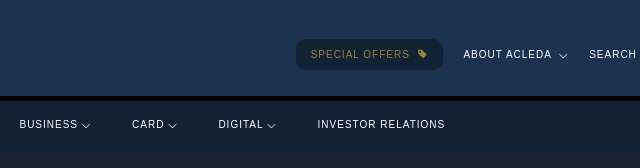
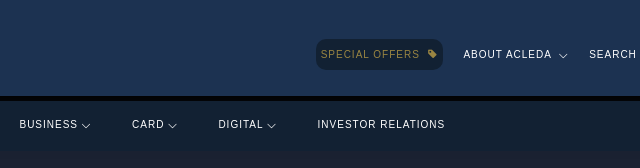
Before and after one commit to MCSThyCoding/demo1.1, a plain HTML site: page index.html in a window 1280 px wide. In both pictures the pointer is over the link "SPECIAL OFFERS". Shown: the full height of the page, 267-907 px from the left. Drawn offline with nearby package versions, Linux system fonts and the light colour scheme.

Commit message:
Update style.css

```diff
--- a/CSS/style.css
+++ b/CSS/style.css
@@ -53,7 +53,7 @@ header ul li a:hover {
 .internet-banking:hover{
   border-radius: 10px;
   background-color: #122133;
-  padding: 10px 15px;
+  padding: 10px 5px;
 }
 /* .personal:hover,
 .business:hover,
```
